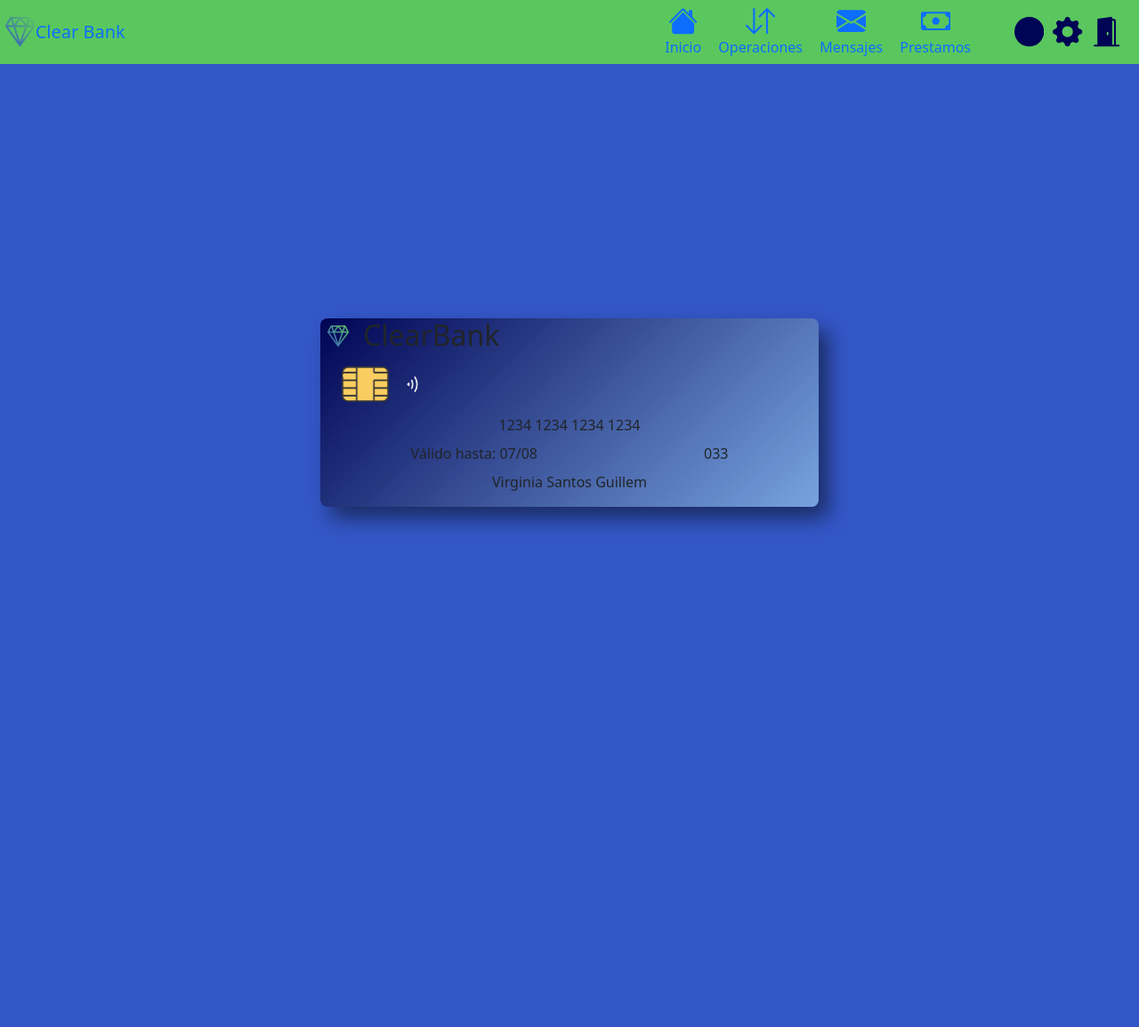
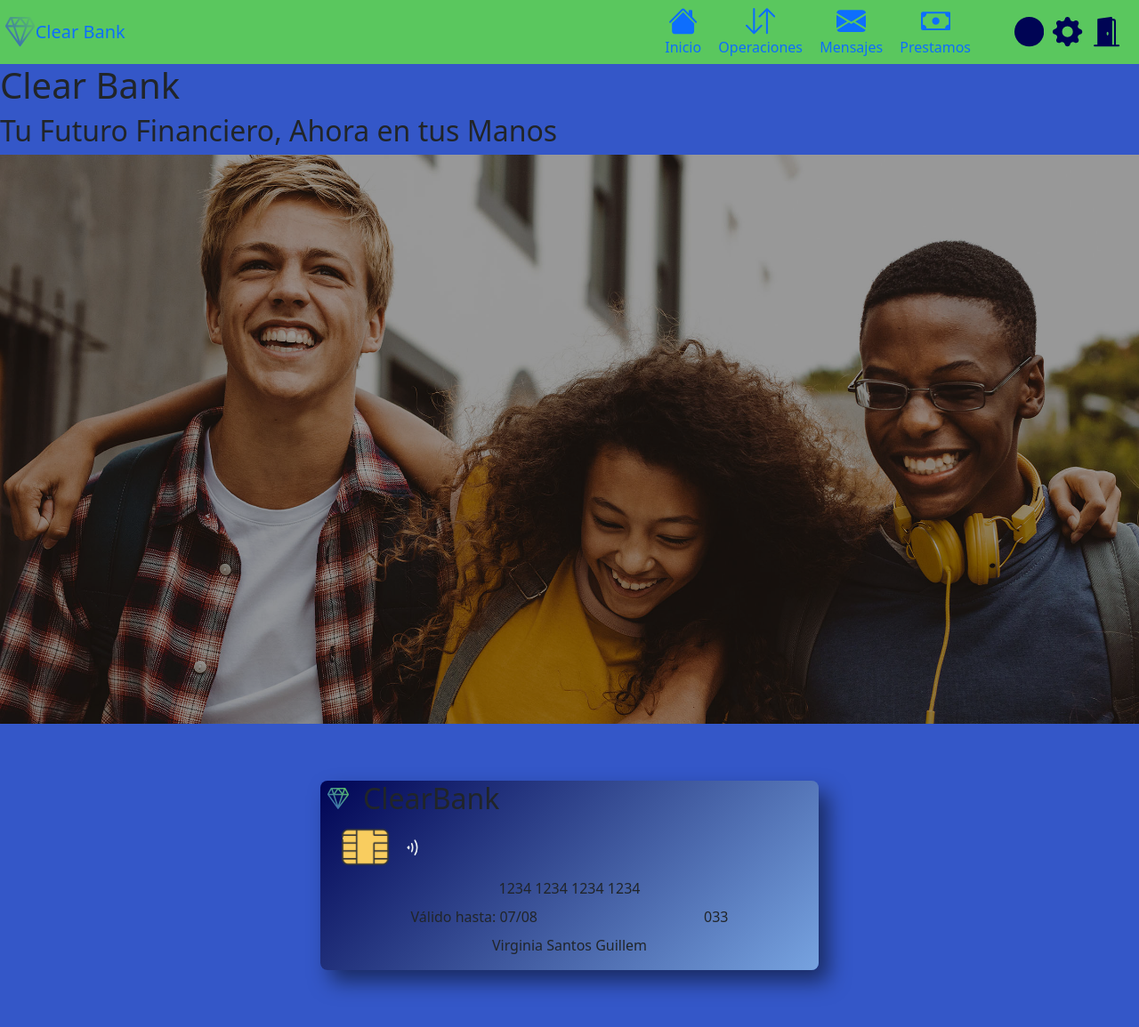
Before and after one commit to M-nogales/Bank, a PHP site: page /bienvenida.html in a window 1280 px wide. Shown: the whole page at 89% size. Before the commit the page ends 596 px from the top, so only its background shows below. Run offline with PHP 8.4, Linux system fonts and the light colour scheme.

Commit message:
update bienvenida img

```diff
--- a/bienvenida.html
+++ b/bienvenida.html
@@ -104,7 +104,12 @@
     </ul>
   </nav>
   <section class="welcome_banner">
+    <div class="img_banner">
 
+    </div>
+    <h1>Clear Bank</h1>
+    <h2>Tu Futuro Financiero, Ahora en tus Manos</h2>
+    <img class="img-fluid" src="resources/imgs/jovenes.png" alt="Jovenes abrazados sonriendo">
   </section>
   <section class="section_card">
     <div class="credit_card">
--- a/css/_creditC.scss
+++ b/css/_creditC.scss
@@ -4,8 +4,8 @@
 .section_card{
   @include flex-align-justify;
   margin-top: 8vh;
+  margin-bottom: 8vh;
   width: 100%;
-  height: 100vh;
 
   .credit_card{
     @include flex-column-align-justify;
--- a/css/main.scss
+++ b/css/main.scss
@@ -9,6 +9,7 @@
 @use 'header';
 @use 'prestamos';
 @use 'ajustes';
+@use 'bienvenida';
 @use 'footer';
 
 *{
--- a/css/style.css
+++ b/css/style.css
@@ -147,8 +147,8 @@ body {
   justify-content: center;
   align-items: center;
   margin-top: 8vh;
+  margin-bottom: 8vh;
   width: 100%;
-  height: 100vh;
 }
 .section_card .credit_card {
   display: flex;
@@ -587,6 +587,27 @@ nav:not(.top-nav) ul:not(.top-ul) li:not(.top-li) a:not(.top-a) p {
     margin-top: 8vh;
   }
 }
+.welcome_banner {
+  margin-top: 9vh;
+}
+
+.img_banner {
+  background-image: url("../resources/imgs/jovenes.png");
+  background-size: cover;
+  width: 100%;
+  height: 100%;
+}
+
+@media only screen and (min-width: 768px) {
+  .welcome_banner {
+    margin-top: calc(16vh + 1rem);
+  }
+}
+@media only screen and (min-width: 1024px) {
+  .welcome_banner {
+    margin-top: 9vh;
+  }
+}
 * {
   margin: 0;
   padding: 0;
```
Also changed, not shown: css/_bienvenida.scss (added, +23 -0 lines), resources/imgs/jovenes.png (added), 1 other file.
